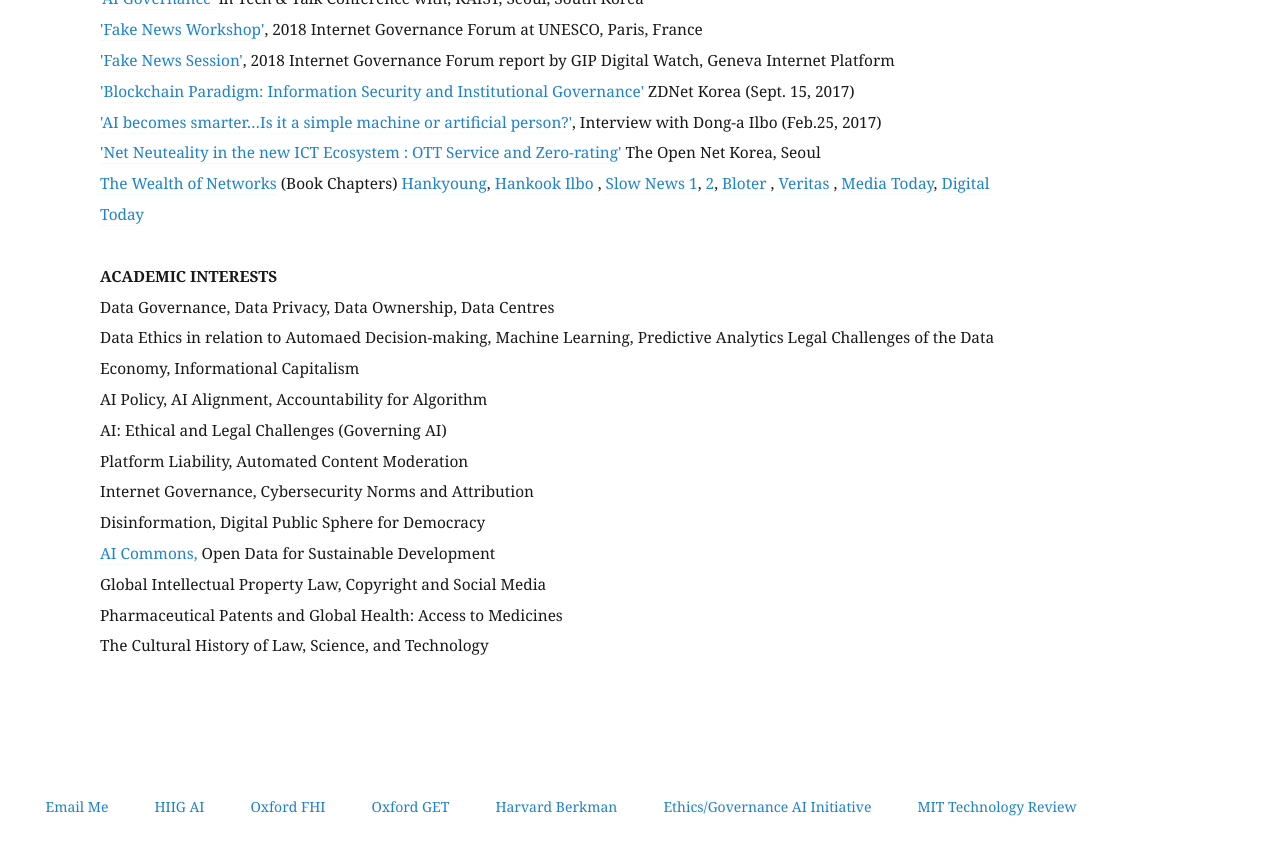
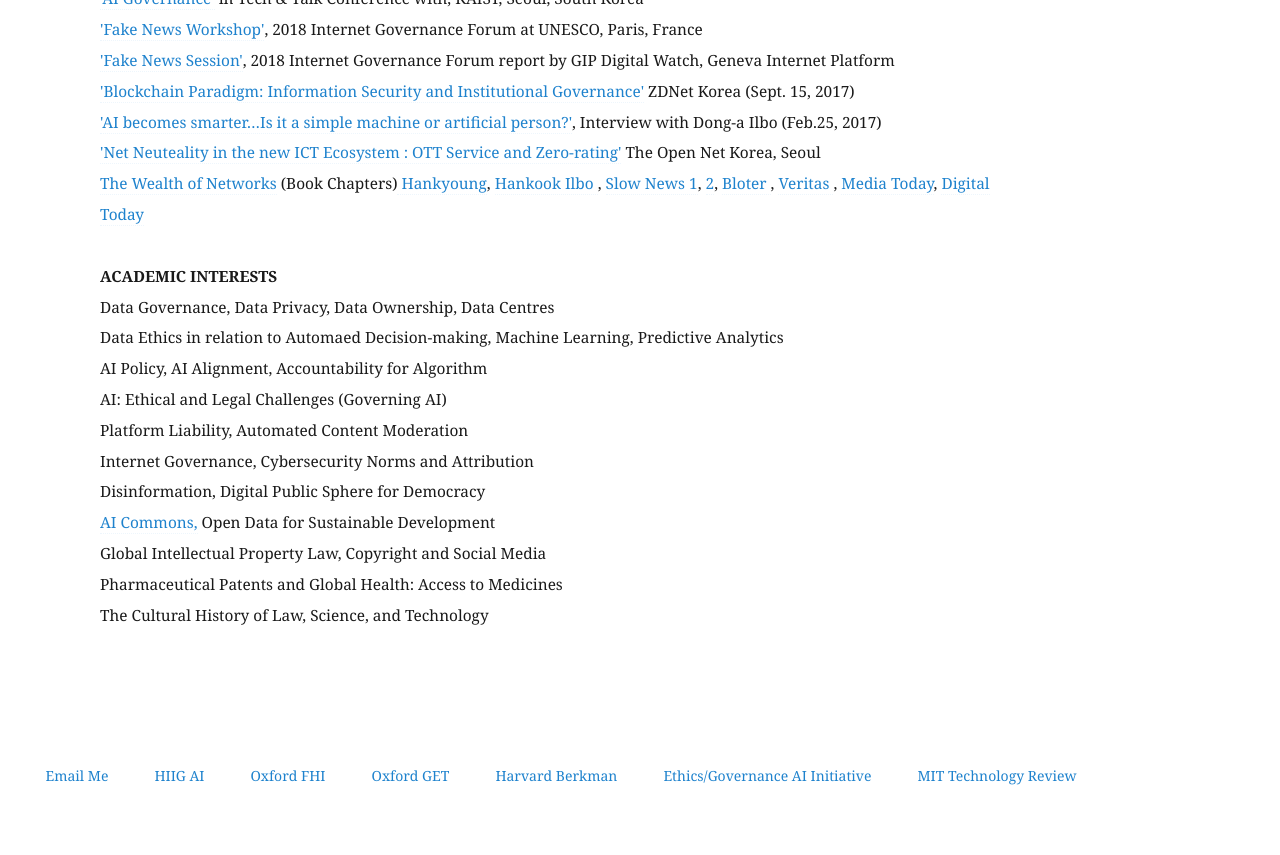
Before and after one commit to eunchangchoi/eunchangchoi.github.io, a Jekyll site: the page built from index.md, in a window 1280 px wide and 900 px high, scrolled down 2591 px. Shown: the top 855 px of the window. Built offline with Jekyll 4.4.1, drawn with Linux system fonts in a browser that asks for light colours.

Commit message:
Update index.md

```diff
--- a/index.md
+++ b/index.md
@@ -50,8 +50,7 @@
     <br>
   <strong> ACADEMIC INTERESTS </strong> <br>
    Data Governance, Data Privacy, Data Ownership, Data Centres <br>
-   Data Ethics in relation to Automaed Decision-making, Machine Learning, Predictive Analytics
-   Legal Challenges of the Data Economy, Informational Capitalism <br>
+   Data Ethics in relation to Automaed Decision-making, Machine Learning, Predictive Analytics <br>
    AI Policy, AI Alignment, Accountability for Algorithm <br>
    AI: Ethical and Legal Challenges (Governing AI)<br>
    Platform Liability, Automated Content Moderation <br>
```
